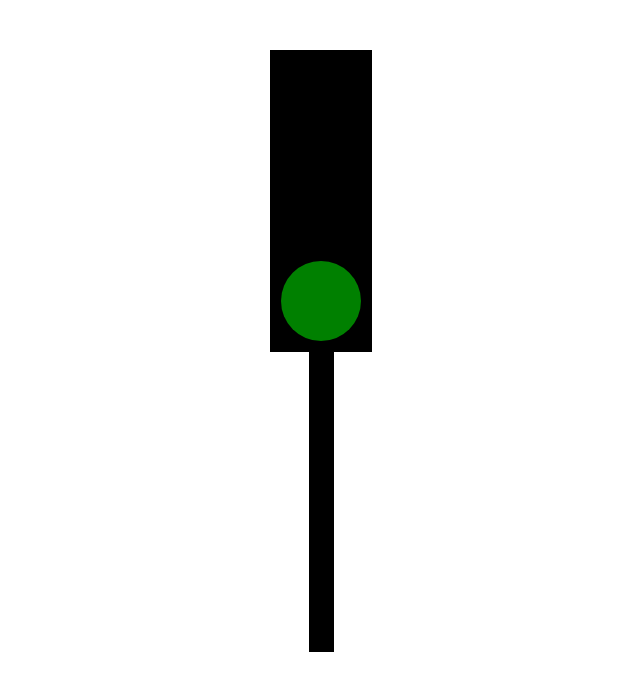
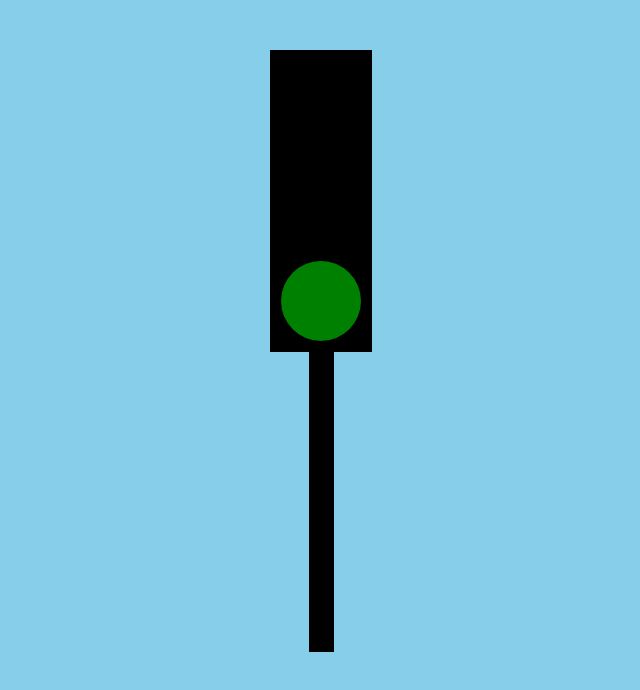
Before and after one commit to pganapathiskamath/3a.github.io, a plain HTML site: page index.html in a window 1280 px wide. Shown: the whole page, without its empty margins (319-959 px from the left). Drawn offline with Linux system fonts and the light colour scheme.

Commit message:
Update index.html

```diff
--- a/index.html
+++ b/index.html
@@ -5,6 +5,10 @@
     <meta name="viewport" content="width=device-width, initial-scale=1.0">
     <title>Traffic Light Stimulator</title>
     <style>
+        html{
+        margin:0px;
+        background:skyblue;
+        }
         .traffic-light{
         width: 100px;
         height:300px;
```
